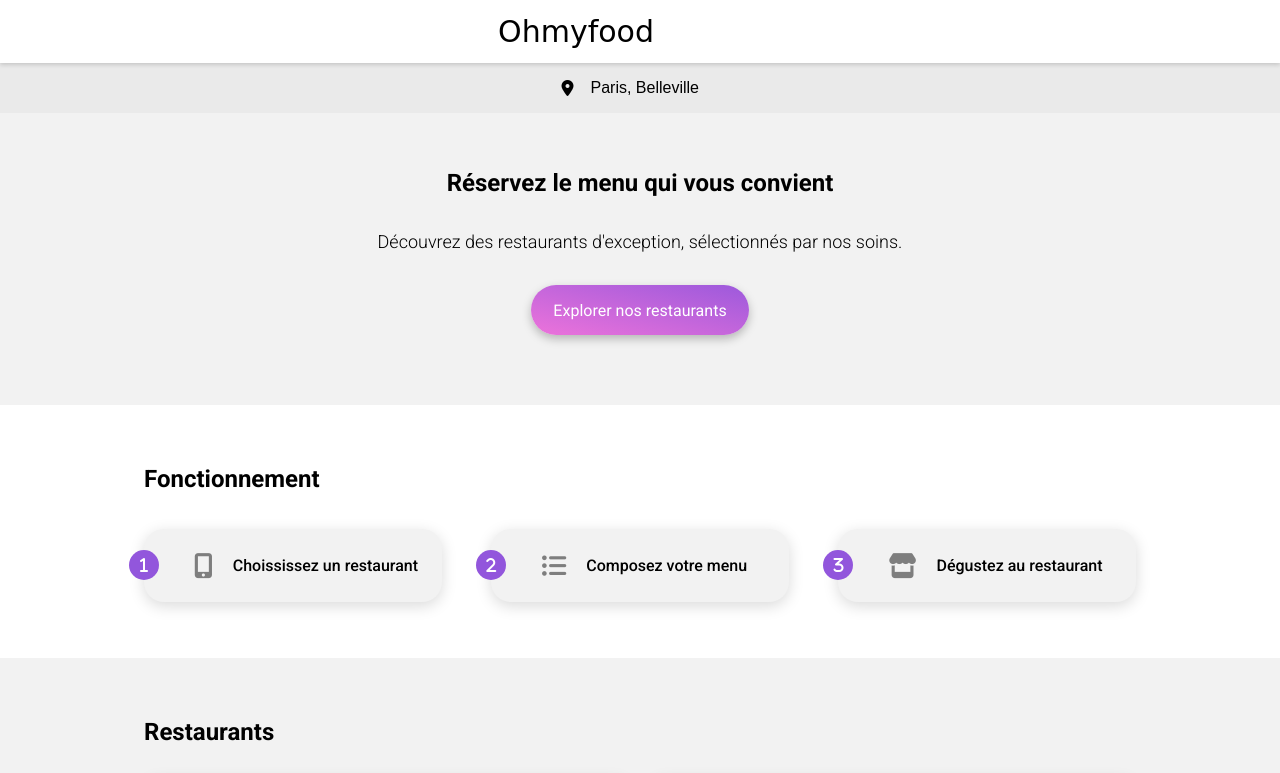
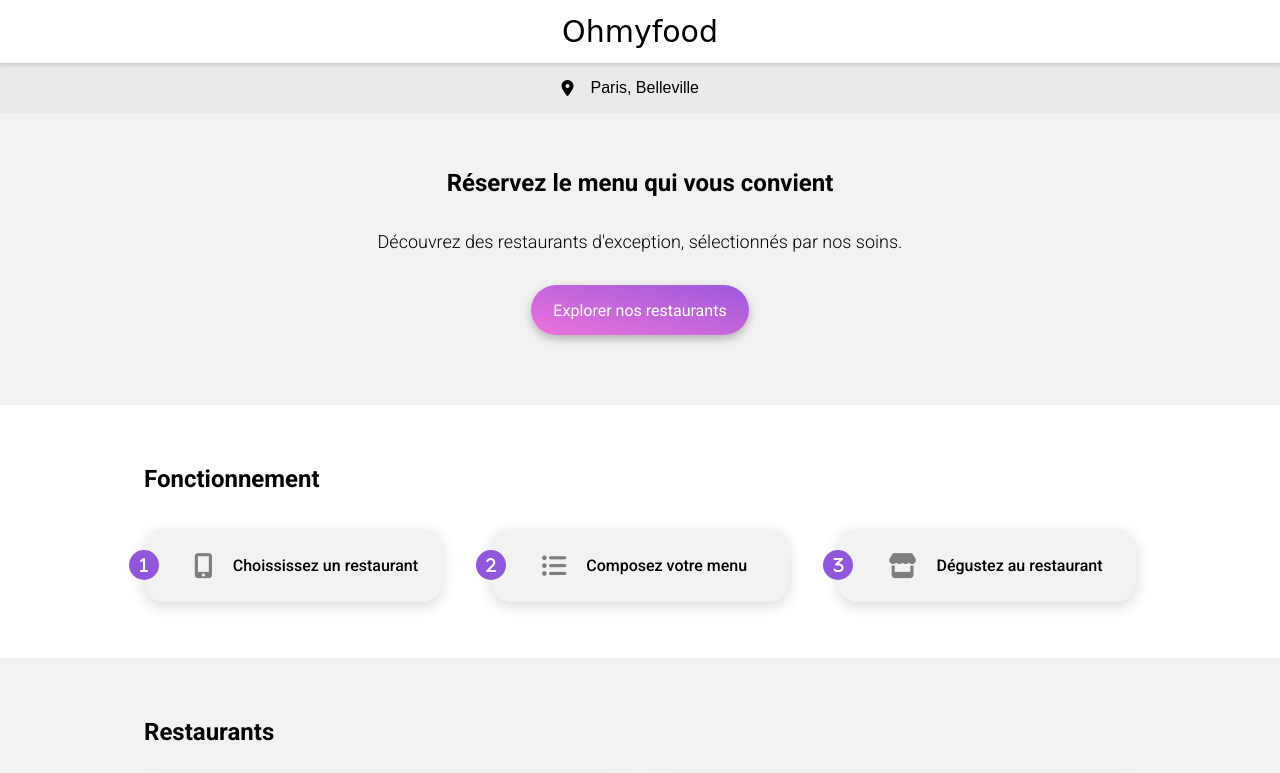
Before and after one commit to allancouchy/ohmyfood, a website: page index.html in a window 1280 px wide. Shown: the top 773 px of the page. Drawn offline with nearby package versions, Linux system fonts and the light colour scheme; files that its build step writes are made by us from their sources; a web font is replaced by a local one.

Commit message:
add changes to align the logo

```diff
--- a/index.html
+++ b/index.html
@@ -16,7 +16,7 @@
     <div class="container">
 
       <!-- header -->
-      <header class="header">
+      <header class="header header--home">
         <span class="logo logo--header">Ohmyfood</span>
       </header>
 
--- a/sass/layouts/_header.scss
+++ b/sass/layouts/_header.scss
@@ -6,6 +6,10 @@
   background-color: $color-white;
   box-shadow: 0px 2px 4px #00000026;
   align-items: center;
+
+  &--home {
+    justify-content: center;
+  }
 
   &__home {
     width: 5%;
```
